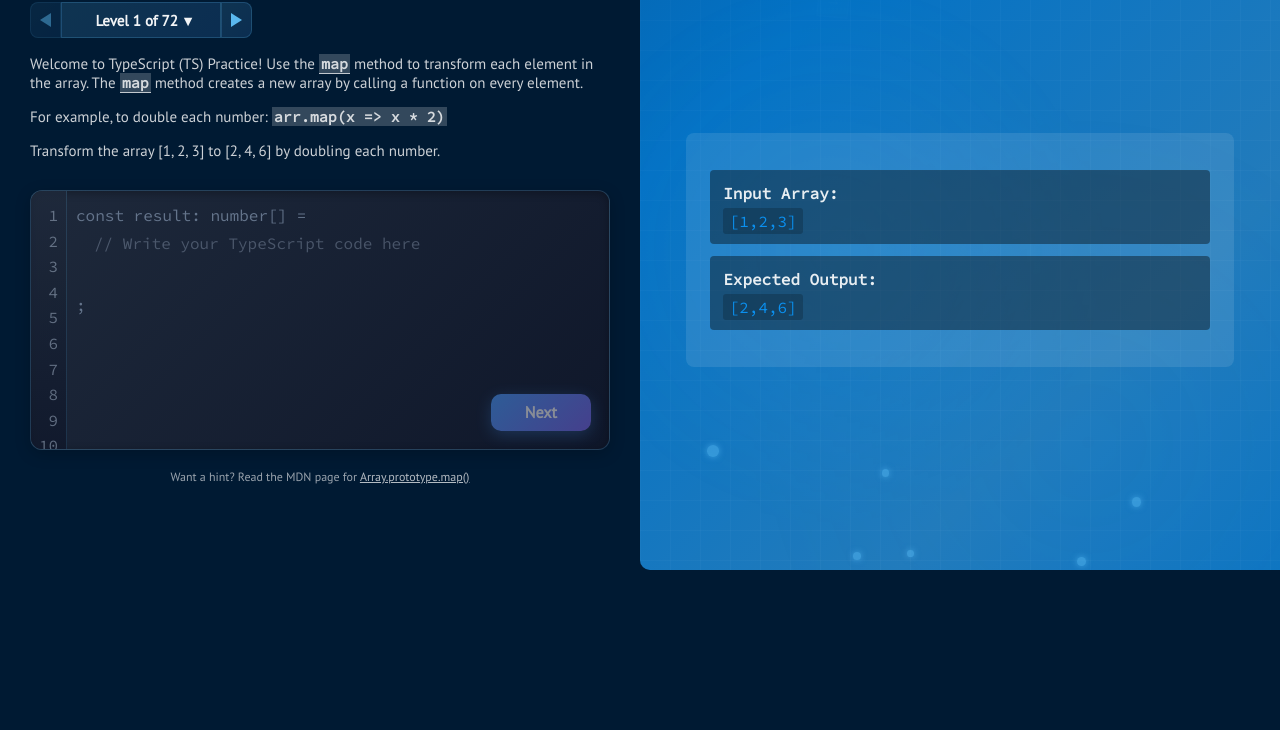
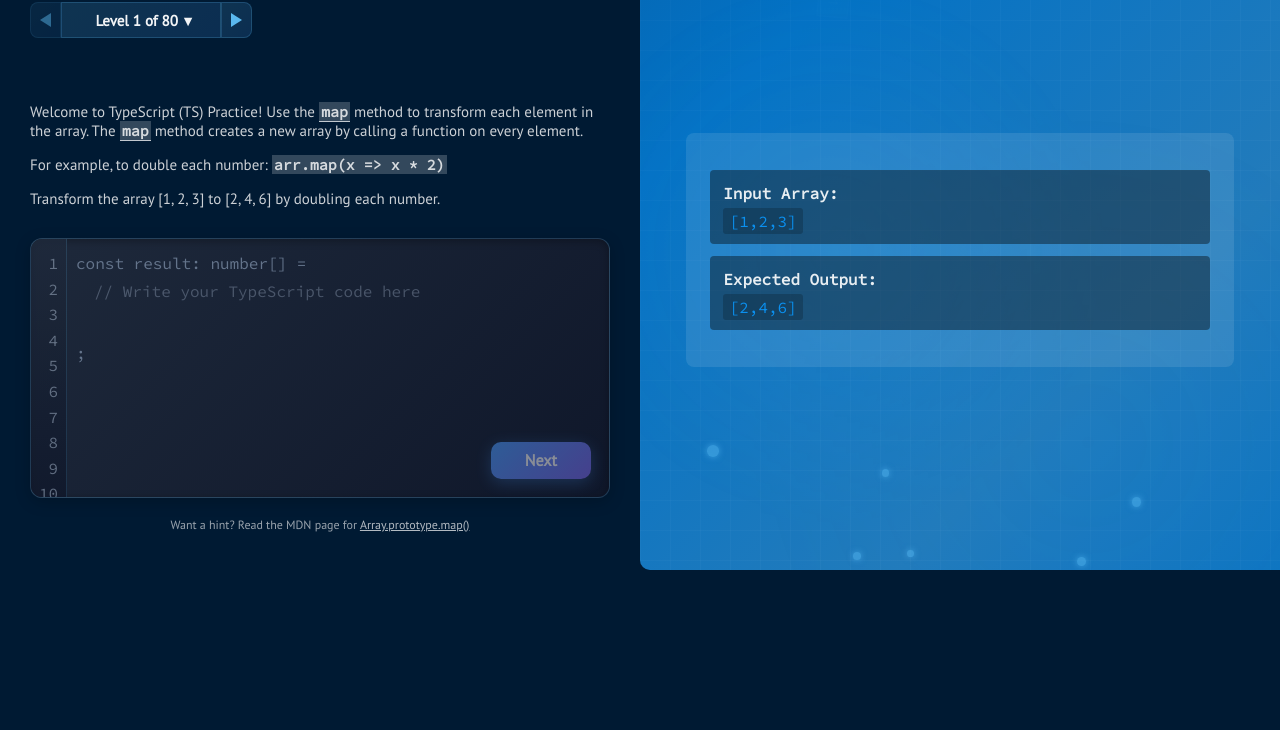
Before and after one commit to BogieBogard/ts, a plain HTML site: page index.html in a window 1280 px wide. Shown: the part 70-800 px from the top of the page. Drawn offline with nearby package versions, Linux system fonts and the light colour scheme.

Commit message:
80 levels total

```diff
--- a/css/style.css
+++ b/css/style.css
@@ -1114,3 +1114,12 @@ button:not(.disabled):active {
   font-weight: 600;
   line-height: 1;
 }
+
+
+
+
+@media only screen and (min-width: 768px) {
+  .header {
+    padding-bottom: 3rem;
+  }
+}
--- a/js/levels.js
+++ b/js/levels.js
@@ -934,12 +934,118 @@ var levels = [
     codeLines: 5,
     mdn: 'https://developer.mozilla.org/en-US/docs/Web/JavaScript/Reference/Global_Objects/Array/concat',
     mdnName: 'Array.prototype.concat()'
+  },
+  {
+    name: 'Pick',
+    instructions: {
+      'en': '<p>TypeScript\'s <code>Pick&lt;T, K&gt;</code> creates a type by picking a set of properties <code>K</code> from <code>T</code>. In runtime JS, we can implement a <code>pick</code> function.</p><p>Create a new object with only the "a" and "c" properties from {a: 1, b: 2, c: 3}.</p>',
+    },
+    input: {a: 1, b: 2, c: 3},
+    expected: {a: 1, c: 3},
+    before: 'const keys = ["a", "c"];\n    const result: {a: number, c: number} = ',
+    after: ';',
+    codeLines: 5,
+    mdn: 'https://www.typescriptlang.org/docs/handbook/utility-types.html#picktype-keys',
+    mdnName: 'Pick<Type, Keys>'
+  },
+  {
+    name: 'Omit',
+    instructions: {
+      'en': '<p>TypeScript\'s <code>Omit&lt;T, K&gt;</code> creates a type by removing properties <code>K</code> from <code>T</code>. In JS, we can implement an <code>omit</code> function.</p><p>Create a new object without the "b" property from {a: 1, b: 2, c: 3}.</p>',
+    },
+    input: {a: 1, b: 2, c: 3},
+    expected: {a: 1, c: 3},
+    before: 'const keyToOmit = "b";\n    const result: {a: number, c: number} = ',
+    after: ';',
+    codeLines: 5,
+    mdn: 'https://www.typescriptlang.org/docs/handbook/utility-types.html#omittype-keys',
+    mdnName: 'Omit<Type, Keys>'
+  },
+  {
+    name: 'Partial',
+    instructions: {
+      'en': '<p>TypeScript\'s <code>Partial&lt;T&gt;</code> sets all properties of <code>T</code> to optional. In JS, this is often used when updating an object with a subset of properties.</p><p>Update {a: 1, b: 2} with {b: 3} using object spread syntax.</p>',
+    },
+    input: {a: 1, b: 2},
+    expected: {a: 1, b: 3},
+    before: 'const update = {b: 3};\n    const result: {a: number, b: number} = ',
+    after: ';',
+    codeLines: 3,
+    mdn: 'https://www.typescriptlang.org/docs/handbook/utility-types.html#partialtype',
+    mdnName: 'Partial<Type>'
+  },
+  {
+    name: 'Readonly',
+    instructions: {
+      'en': '<p>TypeScript\'s <code>Readonly&lt;T&gt;</code> marks all properties as readonly. In JS, <code>Object.freeze()</code> prevents modification of existing properties.</p><p>Freeze the object {a: 1} so it cannot be changed.</p>',
+    },
+    input: {a: 1},
+    expected: {a: 1},
+    before: 'const result: Readonly<{a: number}> = ',
+    after: ';',
+    codeLines: 3,
+    mdn: 'https://www.typescriptlang.org/docs/handbook/utility-types.html#readonlytype',
+    mdnName: 'Readonly<Type>'
+  },
+  {
+    name: 'Record',
+    instructions: {
+      'en': '<p>TypeScript\'s <code>Record&lt;K, T&gt;</code> constructs an object type with keys <code>K</code> and values <code>T</code>. In JS, we can build an object from a list of keys.</p><p>Create an object where keys ["a", "b"] map to value 0: {a: 0, b: 0}</p>',
+    },
+    input: ["a", "b"],
+    expected: {a: 0, b: 0},
+    before: 'const value = 0;\n    const result: Record<string, number> = ',
+    after: ';',
+    codeLines: 5,
+    mdn: 'https://www.typescriptlang.org/docs/handbook/utility-types.html#recordkeys-type',
+    mdnName: 'Record<Keys, Type>'
+  },
+  {
+    name: 'Tuple',
+    instructions: {
+      'en': '<p>TypeScript <code>Tuple</code> types express an array with a fixed number of elements whose types are known. In JS, we can check length and types.</p><p>Check if [1, "a"] is a valid [number, string] tuple (length 2, first is number, second is string).</p>',
+    },
+    input: [1, "a"],
+    expected: true,
+    before: 'const result: boolean = ',
+    after: ';',
+    codeLines: 4,
+    mdn: 'https://www.typescriptlang.org/docs/handbook/2/objects.html#tuple-types',
+    mdnName: 'Tuple Types'
+  },
+  {
+    name: 'findIndex',
+    instructions: {
+      'en': '<p>Use <code>findIndex</code> to return the index of the first element that satisfies a condition. Returns -1 if no element matches.</p><p>Find the index of the first number greater than 10 in [1, 5, 10, 15].</p>',
+    },
+    input: [1, 5, 10, 15],
+    expected: 3,
+    before: 'const result: number = ',
+    after: ';',
+    codeLines: 3,
+    mdn: 'https://developer.mozilla.org/en-US/docs/Web/JavaScript/Reference/Global_Objects/Array/findIndex',
+    mdnName: 'Array.prototype.findIndex()'
+  },
+  {
+    name: 'fill',
+    instructions: {
+      'en': '<p>Use <code>fill</code> to change all elements in an array to a static value.</p><p>Fill the array [1, 2, 3] with 0s.</p>',
+    },
+    input: [1, 2, 3],
+    expected: [0, 0, 0],
+    before: 'const result: number[] = ',
+    after: ';',
+    codeLines: 3,
+    mdn: 'https://developer.mozilla.org/en-US/docs/Web/JavaScript/Reference/Global_Objects/Array/fill',
+    mdnName: 'Array.prototype.fill()'
   }
 ];
 
 var levelWin = {
   name: 'win',
   instructions: {
-    'en': '<p>Congratulations! You\'ve completed all the TypeScript (TS) Practice challenges! 🎉</p><p>You\'ve learned how to use <code>map</code>, <code>filter</code>, <code>reduce</code>, <code>find</code>, <code>some</code>, <code>every</code>, <code>includes</code>, <code>sort</code>, <code>reverse</code>, <code>slice</code>, <code>concat</code>, <code>join</code>, <code>indexOf</code>, <code>flat</code>, and <code>flatMap</code> to solve common coding problems.</p><p>Keep practicing to master these essential array methods!</p>',
-  }
+    'en': '<p>Congratulations! You\'ve completed all the TypeScript (TS) Practice challenges! 🎉</p><p>You\'ve learned how to use <code>map</code>, <code>filter</code>, <code>reduce</code>, <code>find</code>, <code>some</code>, <code>every</code>, <code>includes</code>, <code>sort</code>, <code>reverse</code>, <code>slice</code>, <code>concat</code>, <code>join</code>, <code>indexOf</code>, <code>flat</code>, <code>flatMap</code>, <code>Pick</code>, <code>Omit</code>, <code>Partial</code>, <code>Readonly</code>, <code>Record</code>, <code>Tuple</code>, <code>findIndex</code>, and <code>fill</code> to solve common coding problems.</p><p>Keep practicing to master these essential array methods!</p>',
+  },
+  before: '',
+  after: ''
 };
```
